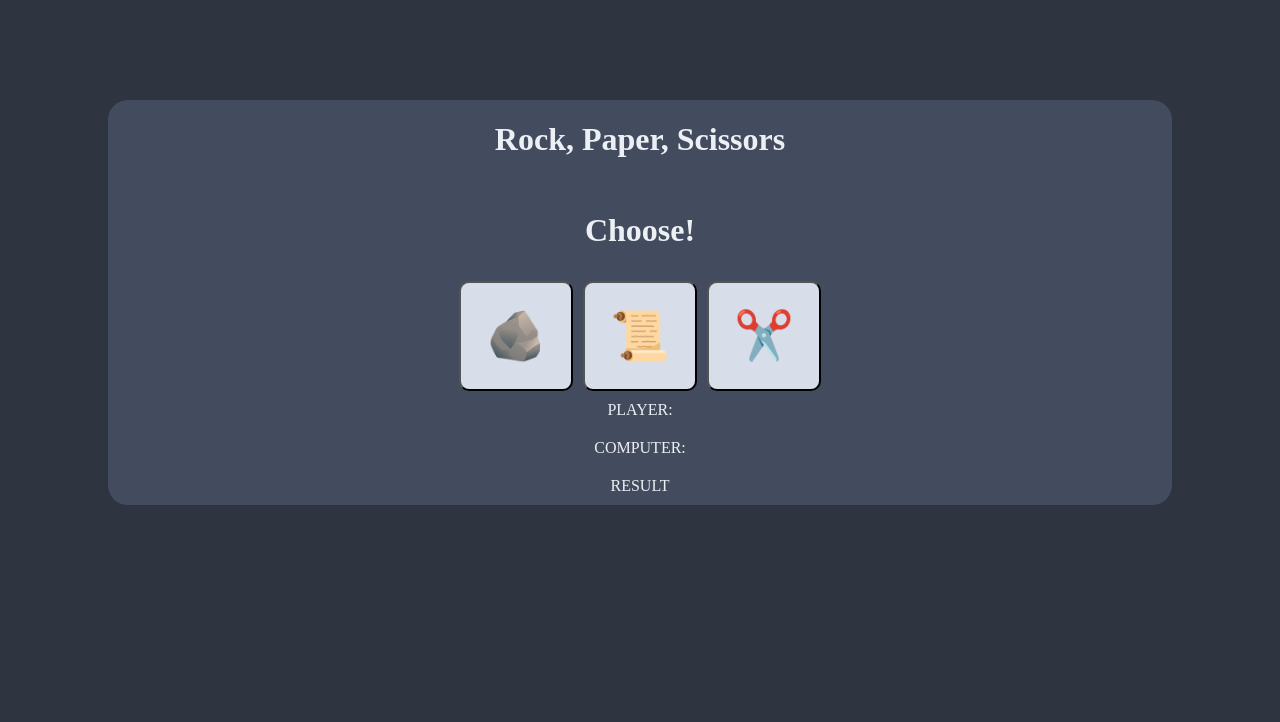
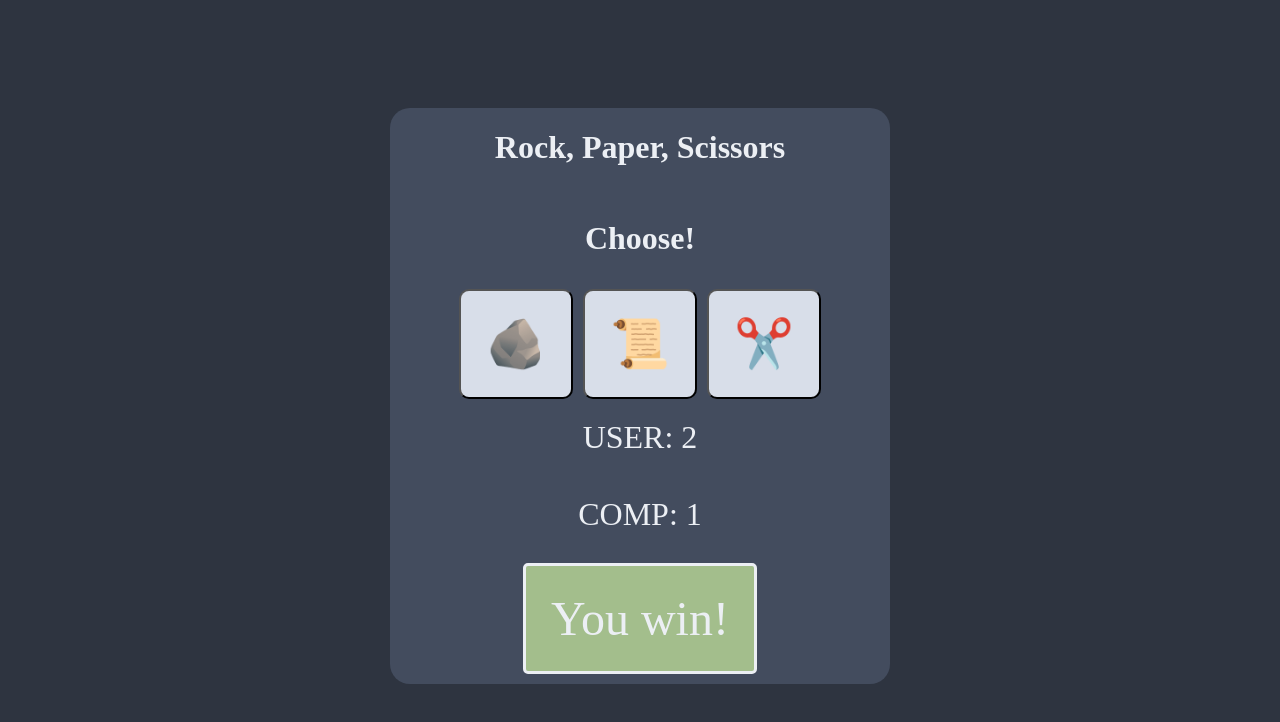
Before and after one commit to reitenth/odin-rock-paper-scissors, a plain HTML site: page index.html in a window 1280 px wide. Both pictures are taken after a click on the button "✂️". Drawn offline with Linux system fonts and the light colour scheme.

Commit message:
didnt commit much, but finished ui (looks decent for now), and finally got the colors working. next step is getting the loop for 5 games win and i think its done.

```diff
--- a/index.js
+++ b/index.js
@@ -1,72 +1,40 @@
-//Grab html button classes
-const playerDisplay = document.getElementsByClassName('player-choice');
-const computerDisplay = document.getElementsByClassName('computer-choice');
-const resultDisplay = document.getElementsByClassName('result-display');
-
+const playerDisplay = document.querySelector('.player-choice');
+const computerDisplay = document.querySelector('.computer-choice');
+const resultDisplay = document.querySelector('.result-display');
 const choices = ['Rock', 'Paper', 'Scissors'];
-
-//Play one round
 
 function playRound(humanSelection) {
   const computerSelection = choices[Math.floor(Math.random() * choices.length)];
-  function getResult(humanSelection, computerSelection) {}
 
-  const result = getResult();
-  resultDisplay.textContent = result;
-
-  playerDisplay.textContent = `PLAYER: ${humanSelection}`;
-  computerDisplay.textContent = `COMPUTER: ${computerSelection}`;
-}
-
-humanSelection === computerSelection;
+  function getResult(humanSelection, computerSelection) {
     if (humanSelection === computerSelection) {
       return "It's a tie!";
     } else if (
-  (humanSelection === 'rock' && computerSelection === 'scissors') ||
-  (humanSelection === 'paper' && computerSelection === 'rock') ||
-  (humanSelection === 'scissors' && computerSelection === 'paper')
+      (humanSelection === 'Rock' && computerSelection === 'Scissors') ||
+      (humanSelection === 'Paper' && computerSelection === 'Rock') ||
+      (humanSelection === 'Scissors' && computerSelection === 'Paper')
     ) {
-  return 'You Win!';
+      return 'You win!';
     } else {
-  return 'You Lose!';
+      return 'You lose!';
     }
   }
 
-/* //Play five rounds
-function playGame() {
-  let humanScore = 0;
-  let computerScore = 0;
-  let tieScore = 0;
-
-  for (let i = 0; i < 5; i++) {
-    const humanSelection = getHumanChoice();
-    const computerSelection = getComputerChoice();
-    const result = playRound(humanSelection, computerSelection);
-    console.log(result);
-
-    if (result.includes('win')) {
-      humanScore++;
-    } else if (result.includes('lose')) {
-      computerScore++;
-    } else {
-      tieScore++;
-    }
-    console.log(
-      'human score:',
-      humanScore + ' computer score:',
-      computerScore + ' tie score:',
-      tieScore
-    );
+  const result = getResult(humanSelection, computerSelection);
+  resultDisplay.textContent = result;
+  playerDisplay.textContent = `USER: ${2}`;
+  computerDisplay.textContent = `COMP: ${1}`;
+  changeColor(resultDisplay);
 }
 
-  //final score
-  if (humanScore > computerScore) {
-    console.log('You win this time.');
-  } else if (humanScore < computerScore) {
-    console.log('You lose you loser.');
+function changeColor(element) {
+  if (element.textContent === "It's a tie!") {
+    element.style.backgroundColor = '#5E81AC';
+  } else if (element.textContent === 'You win!') {
+    element.style.backgroundColor = '#A3BE8C';
+  } else if (element.textContent === 'You lose!') {
+    element.style.backgroundColor = '#BF616A';
   } else {
-    console.log("It's a tie this time");
+    element.style.backgroundColor = '#fff';
   }
 }
-playGame();
-*/
--- a/style.css
+++ b/style.css
@@ -4,6 +4,8 @@
 
 body {
   background-color: #2e3440;
+  justify-content: center;
+  display: flex;
 }
 
 .container {
@@ -13,6 +15,7 @@ body {
   align-items: center;
   flex-direction: column;
   border-radius: 20px;
+  width: 500px;
 }
 
 .container p {
@@ -39,13 +42,19 @@ body {
 }
 
 .player-choice {
-  margin: 10px;
+  margin: 20px;
+  font-size: 2rem;
 }
 
 .computer-choice {
-  margin: 10px;
+  margin: 20px;
+  font-size: 2rem;
 }
 
 .result-display {
   margin: 10px;
+  border-radius: 5px;
+  border: 3px solid #eceff4;
+  padding: 25px;
+  font-size: 3rem;
 }
```
Lines whose indentation alone changed are shown as unchanged.
